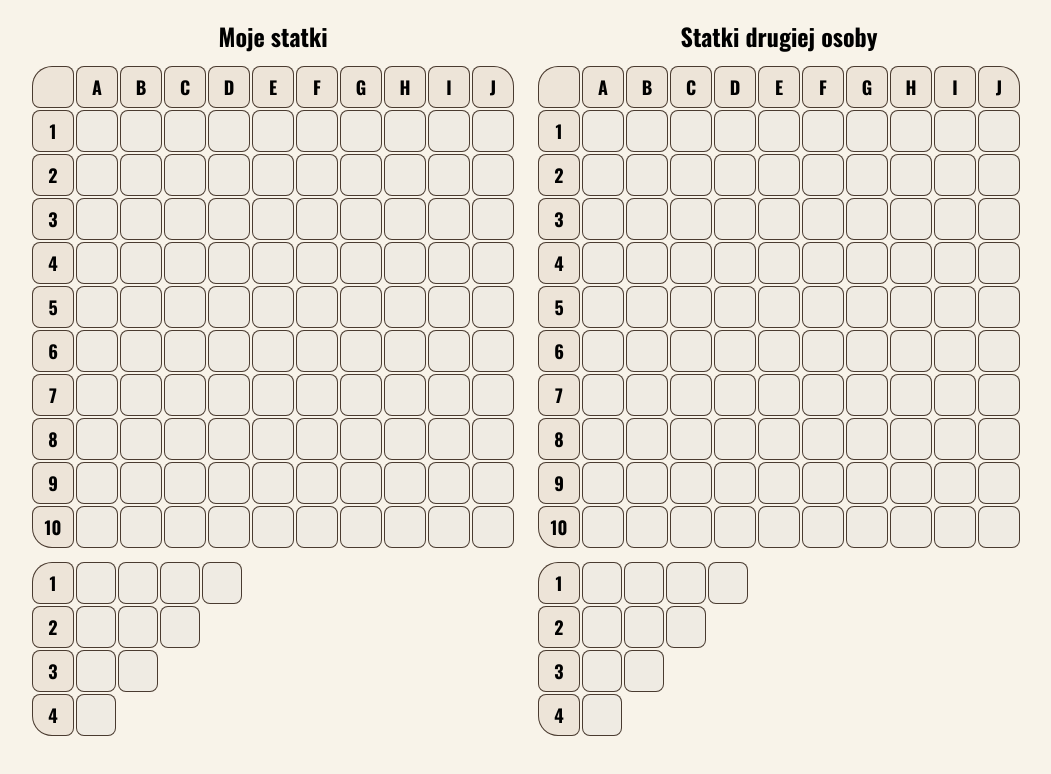
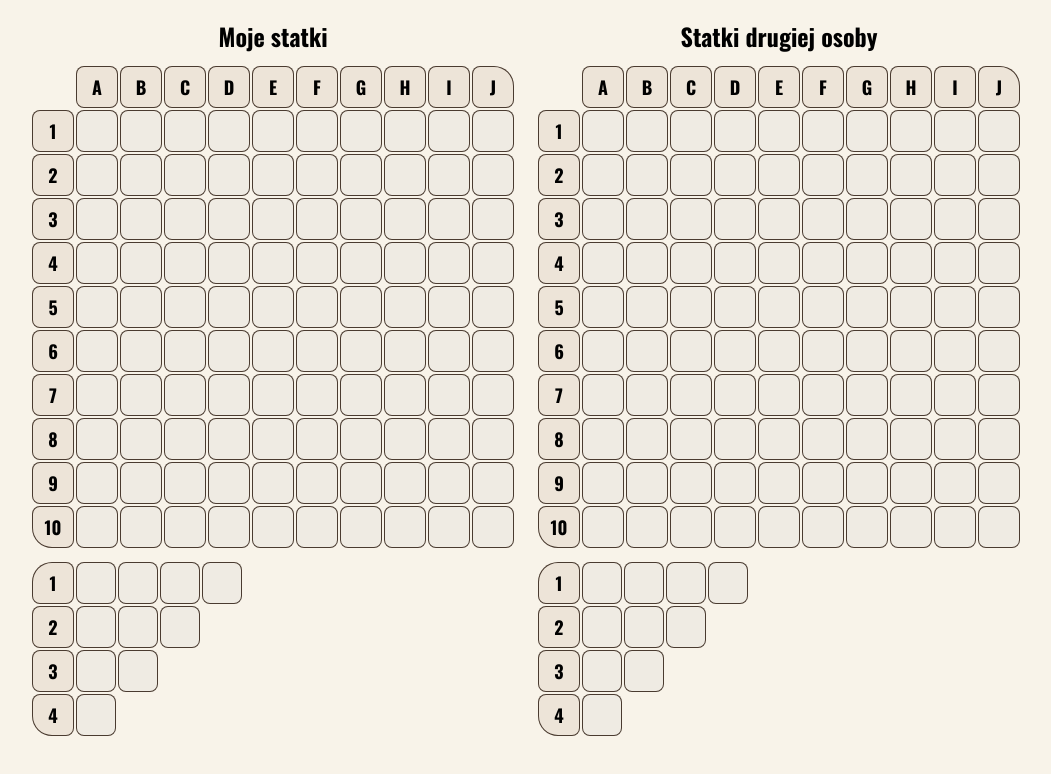
Before and after one commit to michalryngier/ship-game, a plain HTML site: page index.html in a window 1280 px wide. Shown: the whole page, without its empty margins (114-1165 px from the left). Drawn offline with nearby package versions, Linux system fonts and the light colour scheme.

Commit message:
fix(game): hide empty corners

```diff
--- a/index.html
+++ b/index.html
@@ -16,7 +16,7 @@
             <table id="table1" class="game-board">
                 <thead>
                     <tr>
-                        <th style="border-top-left-radius: 20px"></th>
+                        <th class="hidden"></th>
                         <th>A</th>
                         <th>B</th>
                         <th>C</th>
@@ -194,7 +194,7 @@
             <table id="table2" class="game-board">
                 <thead>
                     <tr>
-                        <th style="border-top-left-radius: 20px"></th>
+                        <th class="hidden"></th>
                         <th>A</th>
                         <th>B</th>
                         <th>C</th>
--- a/src/styles/index.css
+++ b/src/styles/index.css
@@ -6,6 +6,10 @@
     flex-wrap: wrap;
     justify-content: center;
     gap: 20px;
+}
+
+.hidden {
+    visibility: hidden;
 }
 
 table.game-board th,
```
